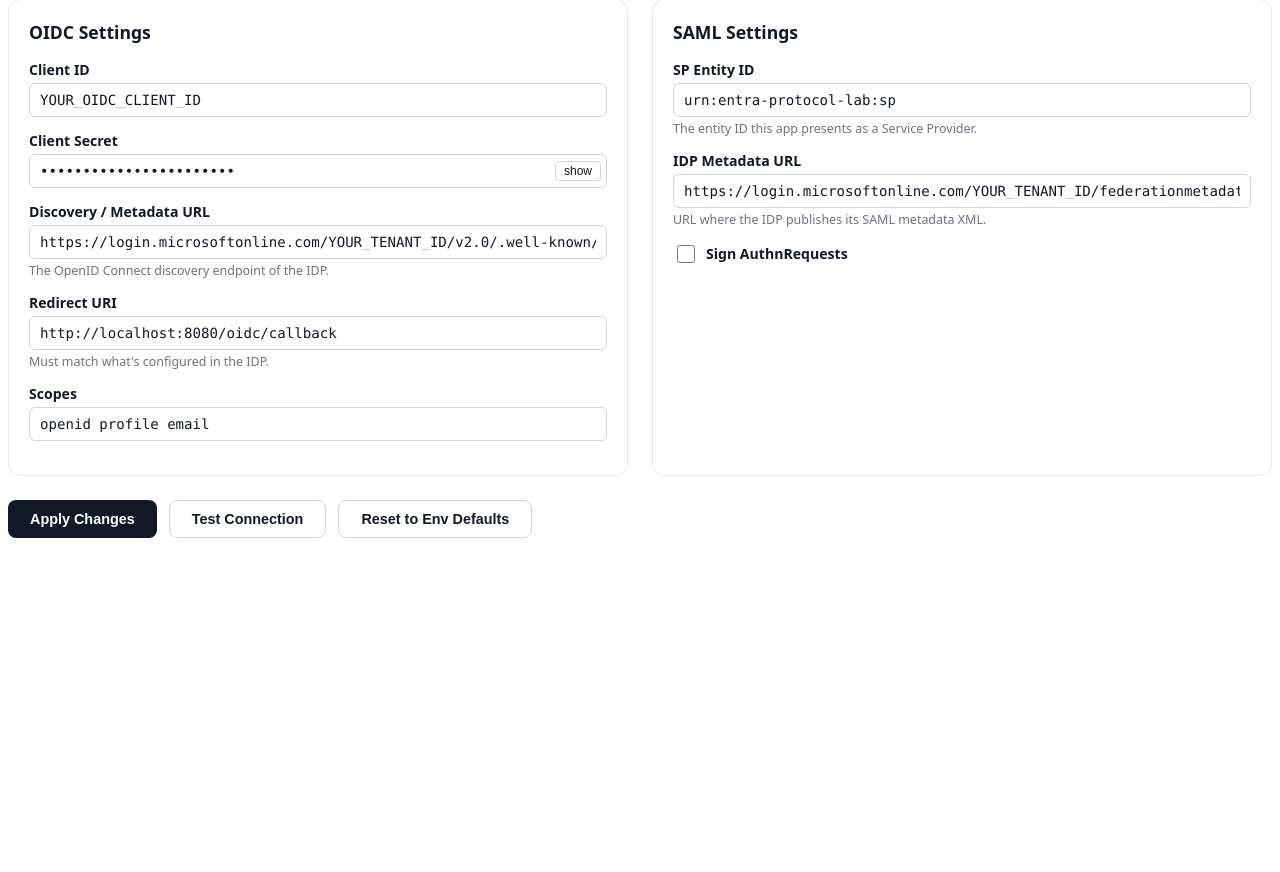
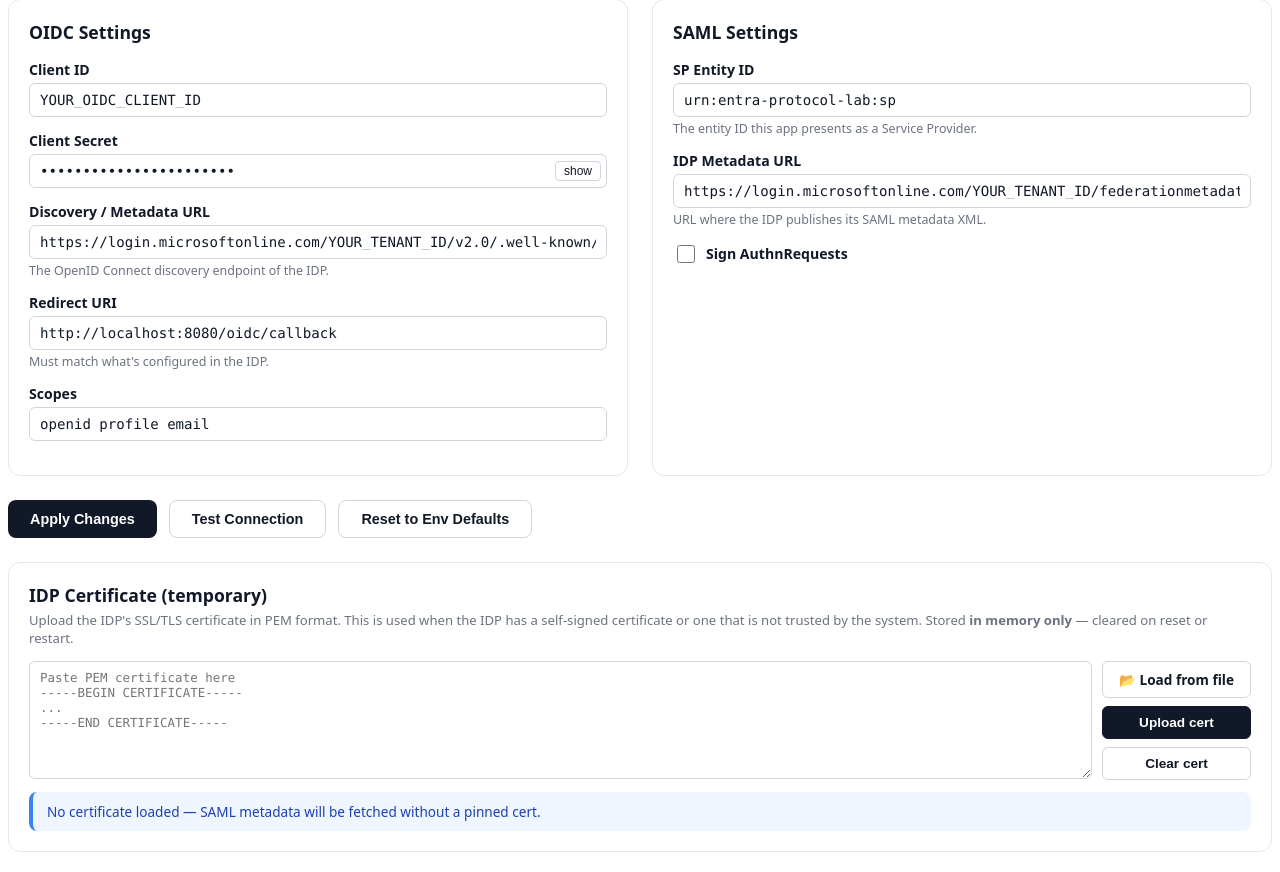
Before and after one commit to Zephyrusg/Entra-Protocol-Lab, a Flask app: page /tools/idpconfig/ui in a window 1280 px wide. Shown: the part 283-1155 px from the top of the page. Before the commit the page ends 821 px from the top, so only its background shows below. Run offline with Flask 3, Linux system fonts and the light colour scheme.

Commit message:
Cert import

```diff
--- a/app/config.py
+++ b/app/config.py
@@ -77,3 +77,54 @@ def runtime_reset() -> None:
             delattr(settings, key)
         except AttributeError:
             pass
+
+
+# ---------------------------------------------------------------------------
+# IDP certificate override (in-memory only, lost on restart)
+# Stored in a named temp file so pysaml2 can reference it by path.
+# ---------------------------------------------------------------------------
+
+import tempfile as _tempfile
+import os as _os
+
+_idp_cert_pem: "str | None" = None
+_idp_cert_tmp_path: "str | None" = None
+
+
+def set_idp_cert(pem: str) -> str:
+    """Store a PEM certificate for the IDP, write to a temp file, return the path."""
+    global _idp_cert_pem, _idp_cert_tmp_path
+    _clear_cert_file()
+    _idp_cert_pem = pem
+    fd, path = _tempfile.mkstemp(prefix="idp_cert_", suffix=".pem")
+    with _os.fdopen(fd, "w") as f:
+        f.write(pem)
+    _idp_cert_tmp_path = path
+    return path
+
+
+def get_idp_cert_path() -> "str | None":
+    """Return the temp-file path of the current IDP cert, or None if not set."""
+    return _idp_cert_tmp_path
+
+
+def get_idp_cert_pem() -> "str | None":
+    """Return the raw PEM string of the current IDP cert, or None."""
+    return _idp_cert_pem
+
+
+def clear_idp_cert() -> None:
+    """Remove the in-memory IDP cert and delete the temp file."""
+    global _idp_cert_pem, _idp_cert_tmp_path
+    _clear_cert_file()
+    _idp_cert_pem = None
+    _idp_cert_tmp_path = None
+
+
+def _clear_cert_file() -> None:
+    global _idp_cert_tmp_path
+    if _idp_cert_tmp_path and _os.path.exists(_idp_cert_tmp_path):
+        try:
+            _os.unlink(_idp_cert_tmp_path)
+        except OSError:
+            pass
--- a/app/static/js/idpconfig-ui.js
+++ b/app/static/js/idpconfig-ui.js
@@ -216,9 +216,94 @@
     document.addEventListener("DOMContentLoaded", function () {
         loadCurrent();
         initSecretToggles();
+        initCertSection();
         $("idp-preset").addEventListener("change", onPresetChange);
         $("apply-btn").addEventListener("click", applySettings);
         $("test-btn").addEventListener("click", testConnectivity);
         $("reset-btn").addEventListener("click", resetSettings);
     });
+
+    // ── IDP Certificate ──
+
+    function loadCertStatus() {
+        fetch("/tools/idpconfig/idp-cert-status")
+            .then(function (r) { return r.json(); })
+            .then(function (data) { renderCertBadge(data); })
+            .catch(function () { renderCertBadge({ loaded: false }); });
+    }
+
+    function renderCertBadge(data) {
+        var el = $("cert-status-badge");
+        if (!data.loaded) {
+            el.className = "empty";
+            el.innerHTML = "No certificate loaded — SAML metadata will be fetched without a pinned cert.";
+            return;
+        }
+        var c = data.cert;
+        var expiry = c.expired
+            ? "<b style='color:inherit'>EXPIRED</b>"
+            : "Valid until " + esc(new Date(c.not_after).toLocaleString());
+        el.className = c.expired ? "expired" : "loaded";
+        el.innerHTML =
+            (c.expired ? "\u274c Certificate expired" : "\u2705 Certificate loaded") +
+            "<table>" +
+            "<tr><td>Subject</td><td>" + esc(c.subject) + "</td></tr>" +
+            "<tr><td>Issuer</td><td>" + esc(c.issuer) + "</td></tr>" +
+            "<tr><td>Expiry</td><td>" + expiry + "</td></tr>" +
+            "</table>";
+    }
+
+    function uploadCert() {
+        var pem = $("cert-pem-input").value.trim();
+        if (!pem) { showStatus("Paste a PEM certificate first.", false); return; }
+        $("cert-upload-btn").disabled = true;
+        fetch("/tools/idpconfig/upload-idp-cert", {
+            method: "POST",
+            headers: { "Content-Type": "application/json" },
+            body: JSON.stringify({ pem: pem }),
+        })
+            .then(function (r) { return r.json().then(function (d) { return { ok: r.ok, data: d }; }); })
+            .then(function (res) {
+                if (res.data.ok) {
+                    showStatus("Certificate uploaded successfully.", true);
+                    renderCertBadge({ loaded: true, cert: res.data.cert });
+                } else {
+                    showStatus("Error: " + (res.data.error || "Unknown error"), false);
+                }
+            })
+            .catch(function (e) { showStatus("Upload failed: " + e, false); })
+            .finally(function () { $("cert-upload-btn").disabled = false; });
+    }
+
+    function clearCert() {
+        $("cert-clear-btn").disabled = true;
+        fetch("/tools/idpconfig/clear-idp-cert", { method: "POST" })
+            .then(function () {
+                $("cert-pem-input").value = "";
+                renderCertBadge({ loaded: false });
+                showStatus("Certificate cleared.", true);
+            })
+            .catch(function (e) { showStatus("Clear failed: " + e, false); })
+            .finally(function () { $("cert-clear-btn").disabled = false; });
+    }
+
+    function initCertSection() {
+        loadCertStatus();
+
+        // File picker → populate textarea
+        $("cert-file-input").addEventListener("change", function () {
+            var file = this.files[0];
+            if (!file) return;
+            var reader = new FileReader();
+            reader.onload = function (ev) {
+                $("cert-pem-input").value = ev.target.result;
+            };
+            reader.readAsText(file);
+            // Reset so the same file can be re-picked
+            this.value = "";
+        });
+
+        $("cert-upload-btn").addEventListener("click", uploadCert);
+        $("cert-clear-btn").addEventListener("click", clearCert);
+    }
 })();
--- a/app/templates/idpconfig.html
+++ b/app/templates/idpconfig.html
@@ -246,6 +246,124 @@
         #test-results h3 {
             margin: 16px 0 8px;
         }
+
+        /* ── IDP certificate section ── */
+        .cert-section {
+            background: var(--card-bg);
+            border: 1px solid var(--border);
+            border-radius: 12px;
+            padding: 20px;
+            margin: 20px 0;
+        }
+
+        .cert-section h2 {
+            margin: 0 0 4px 0;
+            font-size: 1.1rem;
+        }
+
+        .cert-section .hint {
+            font-size: 0.82rem;
+            color: var(--muted);
+            margin-bottom: 14px;
+        }
+
+        .cert-input-row {
+            display: flex;
+            gap: 10px;
+            align-items: flex-start;
+            flex-wrap: wrap;
+        }
+
+        #cert-pem-input {
+            flex: 1;
+            min-width: 260px;
+            min-height: 100px;
+            font-family: ui-monospace, SFMono-Regular, Menlo, monospace;
+            font-size: 0.78rem;
+            padding: 8px 10px;
+            border: 1px solid var(--input-border);
+            border-radius: 6px;
+            background: var(--input-bg);
+            color: var(--fg);
+            resize: vertical;
+        }
+
+        .cert-actions {
+            display: flex;
+            flex-direction: column;
+            gap: 8px;
+        }
+
+        .cert-actions button,
+        .cert-file-label {
+            padding: 8px 16px;
+            border-radius: 6px;
+            font-weight: 600;
+            font-size: 0.85rem;
+            cursor: pointer;
+            border: 1px solid var(--btn-secondary-border);
+            background: var(--btn-secondary-bg);
+            color: var(--btn-secondary-fg);
+            text-align: center;
+            white-space: nowrap;
+        }
+
+        .cert-actions button:hover,
+        .cert-file-label:hover {
+            background: var(--btn-secondary-hover);
+        }
+
+        #cert-upload-btn {
+            border-color: var(--btn-bg) !important;
+            background: var(--btn-bg) !important;
+            color: var(--btn-fg) !important;
+        }
+
+        #cert-upload-btn:hover {
+            background: var(--btn-hover) !important;
+        }
+
+        #cert-status-badge {
+            margin-top: 12px;
+            padding: 10px 14px;
+            border-radius: 8px;
+            font-size: 0.85rem;
+            display: none;
+        }
+
+        #cert-status-badge.loaded {
+            display: block;
+            background: var(--badge-pass-bg);
+            color: var(--badge-pass-fg);
+            border: 1px solid var(--badge-pass-fg);
+        }
+
+        #cert-status-badge.expired {
+            display: block;
+            background: var(--badge-fail-bg);
+            color: var(--badge-fail-fg);
+            border: 1px solid var(--badge-fail-fg);
+        }
+
+        #cert-status-badge.empty {
+            display: block;
+            background: var(--guidance-bg);
+            color: var(--guidance-fg);
+            border-left: 4px solid var(--guidance-border);
+        }
+
+        #cert-status-badge table {
+            width: 100%;
+            border-collapse: collapse;
+            font-size: 0.82rem;
+            margin-top: 6px;
+        }
+
+        #cert-status-badge td:first-child {
+            font-weight: 600;
+            padding-right: 12px;
+            white-space: nowrap;
+        }
     </style>
 </head>
 
@@ -352,6 +470,29 @@
     <div id="status"></div>
     <div id="test-results"></div>
 
+    <!-- IDP Certificate Upload -->
+    <div class="cert-section">
+        <h2>IDP Certificate (temporary)</h2>
+        <div class="hint">
+            Upload the IDP's SSL/TLS certificate in PEM format. This is used when the IDP
+            has a self-signed certificate or one that is not trusted by the system. Stored
+            <b>in memory only</b> — cleared on reset or restart.
+        </div>
+        <div class="cert-input-row">
+            <textarea id="cert-pem-input"
+                placeholder="Paste PEM certificate here&#10;-----BEGIN CERTIFICATE-----&#10;...&#10;-----END CERTIFICATE-----"></textarea>
+            <div class="cert-actions">
+                <label class="cert-file-label">
+                    📂 Load from file
+                    <input type="file" id="cert-file-input" accept=".pem,.crt,.cer" style="display:none">
+                </label>
+                <button id="cert-upload-btn">Upload cert</button>
+                <button id="cert-clear-btn">Clear cert</button>
+            </div>
+        </div>
+        <div id="cert-status-badge"></div>
+    </div>
+
     <script src="/static/js/idpconfig-ui.js"></script>
 </body>
 
```
Also changed, not shown: app/saml/settings.py (+5 -2 lines), app/tools/idpconfig.py (+82 -1 lines).
